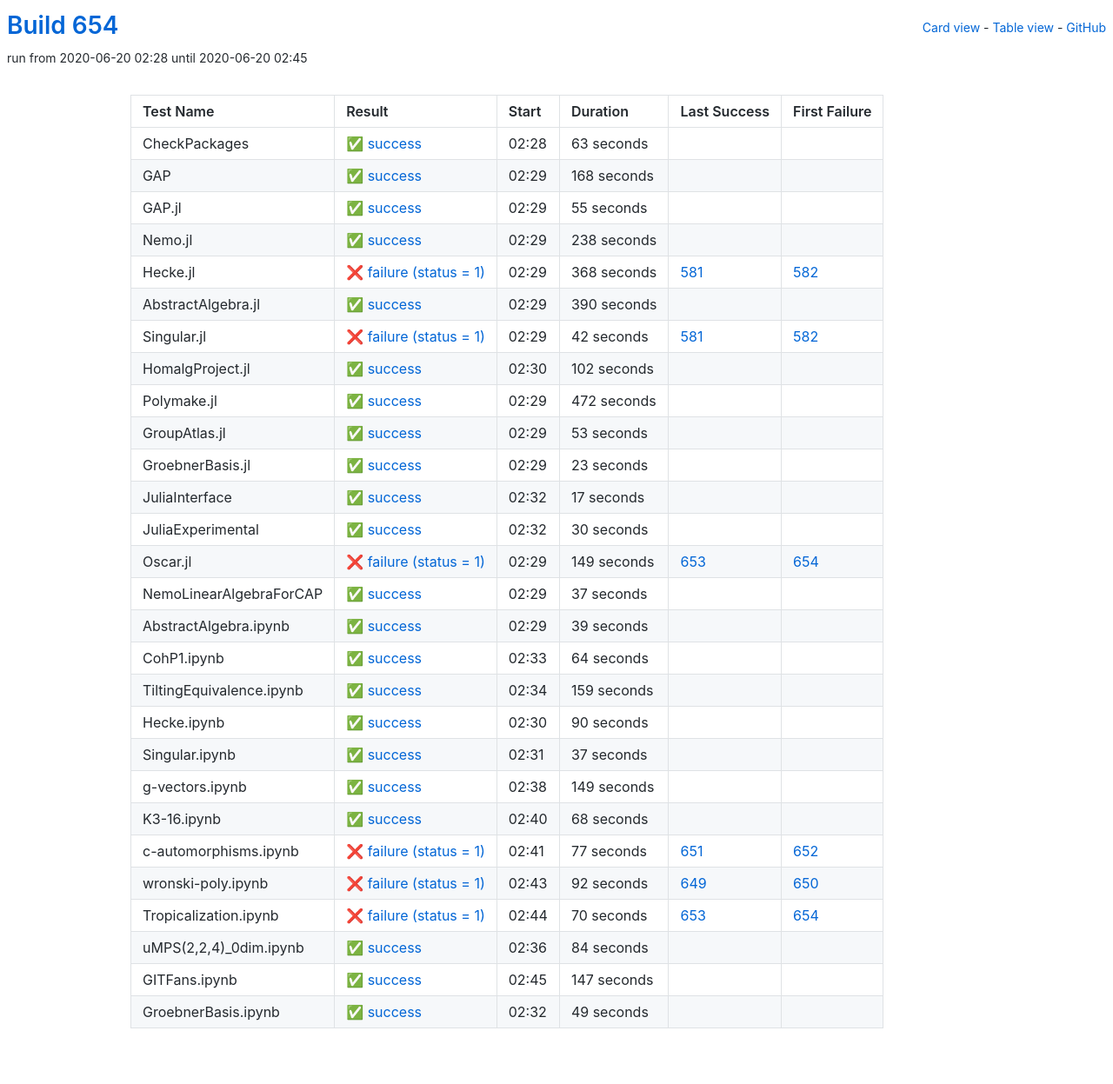
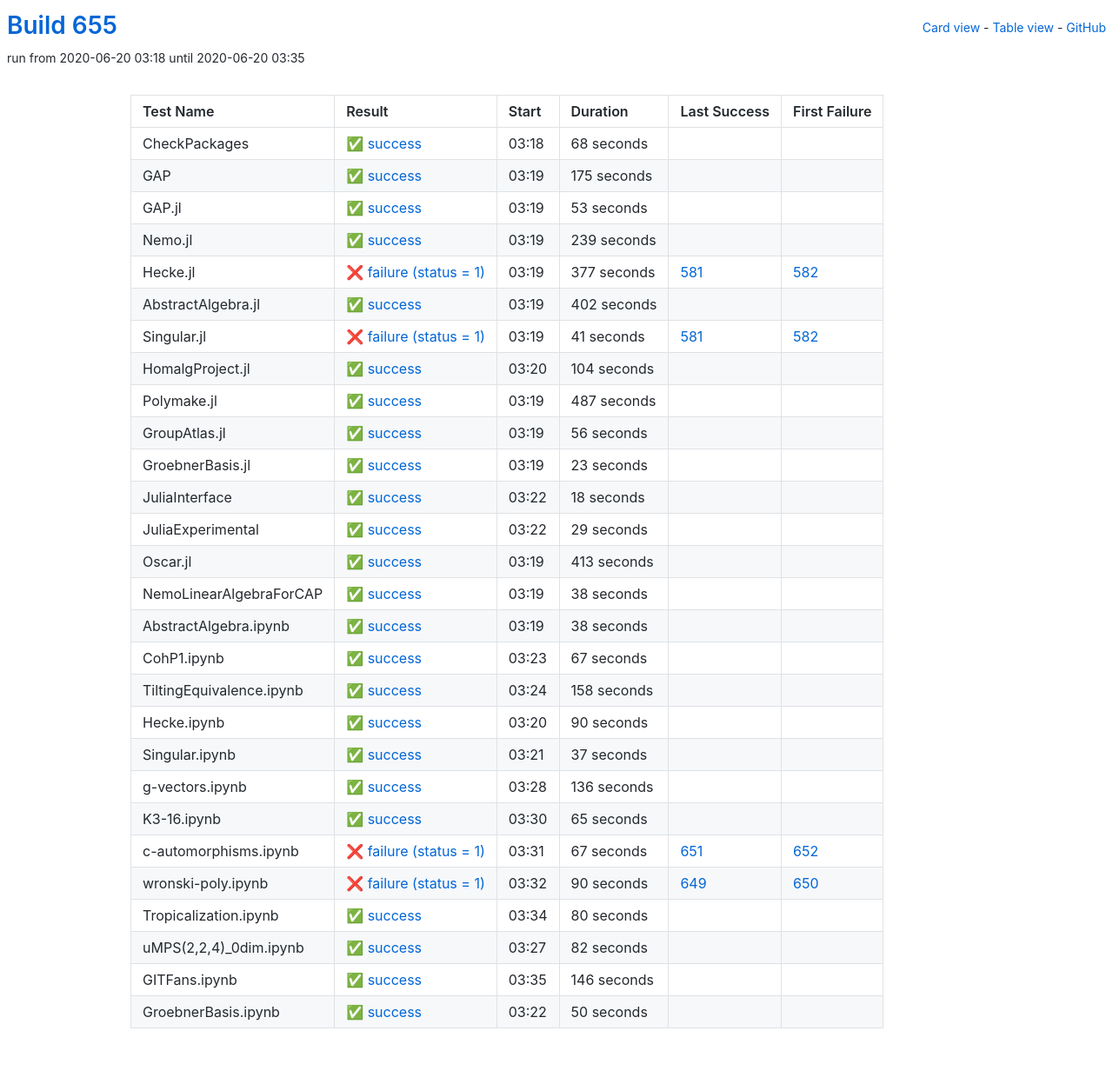
Before and after one commit to oscar-system/oscar-ci-status-1.4, a Jekyll site: the page built from table.html, in a window 1280 px wide. Shown: the whole page at 87% size. Built offline with Jekyll 4.4.1, drawn with Linux system fonts in a browser that asks for light colours.

Commit message:
Build #655

```diff
--- a/_data/ci.yml
+++ b/_data/ci.yml
@@ -1,6 +1,6 @@
 ---
-build: 654
-build_url: https://oscarci.mathematik.uni-kl.de/job/oscar-julia-1.4/654/
+build: 655
+build_url: https://oscarci.mathematik.uni-kl.de/job/oscar-julia-1.4/655/
 job: oscar-julia-1.4
 organization: oscar-system
 repo: oscar-ci-status-1.4
@@ -8,116 +8,32 @@ repourl: https://github.com/oscar-system/oscar-ci-status-1.4
 tests:
 - name: CheckPackages
   id: checkpackages
-  log: https://oscarci.mathematik.uni-kl.de/job/oscar-julia-1.4/654/artifact/logs/build-654/CheckPackages.log
-  start: 2020-06-20 02:28
+  log: https://oscarci.mathematik.uni-kl.de/job/oscar-julia-1.4/655/artifact/logs/build-655/CheckPackages.log
+  start: 2020-06-20 03:18
   success: true
   exitcode: 0
   status: success
-  duration: 63
+  duration: 68
   last_success: false
   last_success_url:
   first_failure: false
   first_failure_url:
 - name: GAP
   id: gap
-  log: https://oscarci.mathematik.uni-kl.de/job/oscar-julia-1.4/654/artifact/logs/build-654/GAP.log
-  start: 2020-06-20 02:29
+  log: https://oscarci.mathematik.uni-kl.de/job/oscar-julia-1.4/655/artifact/logs/build-655/GAP.log
+  start: 2020-06-20 03:19
   success: true
   exitcode: 0
   status: success
-  duration: 168
+  duration: 175
   last_success: false
   last_success_url:
   first_failure: false
   first_failure_url:
 - name: GAP.jl
   id: gap-jl
-  log: https://oscarci.mathematik.uni-kl.de/job/oscar-julia-1.4/654/artifact/logs/build-654/GAP.jl.log
-  start: 2020-06-20 02:29
-  success: true
-  exitcode: 0
-  status: success
-  duration: 55
-  last_success: false
-  last_success_url:
-  first_failure: false
-  first_failure_url:
-- name: Nemo.jl
-  id: nemo-jl
-  log: https://oscarci.mathematik.uni-kl.de/job/oscar-julia-1.4/654/artifact/logs/build-654/Nemo.jl.log
-  start: 2020-06-20 02:29
-  success: true
-  exitcode: 0
-  status: success
-  duration: 238
-  last_success: false
-  last_success_url:
-  first_failure: false
-  first_failure_url:
-- name: Hecke.jl
-  id: hecke-jl
-  log: https://oscarci.mathematik.uni-kl.de/job/oscar-julia-1.4/654/artifact/logs/build-654/Hecke.jl.log
-  start: 2020-06-20 02:29
-  success: false
-  exitcode: 1
-  status: failure
-  duration: 368
-  last_success: 581
-  last_success_url: https://oscarci.mathematik.uni-kl.de/job/oscar-julia-1.4/581/
-  first_failure: 582
-  first_failure_url: https://oscarci.mathematik.uni-kl.de/job/oscar-julia-1.4/582/
-- name: AbstractAlgebra.jl
-  id: abstractalgebra-jl
-  log: https://oscarci.mathematik.uni-kl.de/job/oscar-julia-1.4/654/artifact/logs/build-654/AbstractAlgebra.jl.log
-  start: 2020-06-20 02:29
-  success: true
-  exitcode: 0
-  status: success
-  duration: 390
-  last_success: false
-  last_success_url:
-  first_failure: false
-  first_failure_url:
-- name: Singular.jl
-  id: singular-jl
-  log: https://oscarci.mathematik.uni-kl.de/job/oscar-julia-1.4/654/artifact/logs/build-654/Singular.jl.log
-  start: 2020-06-20 02:29
-  success: false
-  exitcode: 1
-  status: failure
-  duration: 42
-  last_success: 581
-  last_success_url: https://oscarci.mathematik.uni-kl.de/job/oscar-julia-1.4/581/
-  first_failure: 582
-  first_failure_url: https://oscarci.mathematik.uni-kl.de/job/oscar-julia-1.4/582/
-- name: HomalgProject.jl
-  id: homalgproject-jl
-  log: https://oscarci.mathematik.uni-kl.de/job/oscar-julia-1.4/654/artifact/logs/build-654/HomalgProject.jl.log
-  start: 2020-06-20 02:30
-  success: true
-  exitcode: 0
-  status: success
-  duration: 102
-  last_success: false
-  last_success_url:
-  first_failure: false
-  first_failure_url:
-- name: Polymake.jl
-  id: polymake-jl
-  log: https://oscarci.mathematik.uni-kl.de/job/oscar-julia-1.4/654/artifact/logs/build-654/Polymake.jl.log
-  start: 2020-06-20 02:29
-  success: true
-  exitcode: 0
-  status: success
-  duration: 472
-  last_success: false
-  last_success_url:
-  first_failure: false
-  first_failure_url:
-- name: GroupAtlas.jl
-  id: groupatlas-jl
-  log: https://oscarci.mathematik.uni-kl.de/job/oscar-julia-1.4/654/artifact/logs/build-654/GroupAtlas.jl.log
-  start: 2020-06-20 02:29
+  log: https://oscarci.mathematik.uni-kl.de/job/oscar-julia-1.4/655/artifact/logs/build-655/GAP.jl.log
+  start: 2020-06-20 03:19
   success: true
   exitcode: 0
   status: success
@@ -126,10 +42,94 @@ tests:
   last_success_url:
   first_failure: false
   first_failure_url:
+- name: Nemo.jl
+  id: nemo-jl
+  log: https://oscarci.mathematik.uni-kl.de/job/oscar-julia-1.4/655/artifact/logs/build-655/Nemo.jl.log
+  start: 2020-06-20 03:19
+  success: true
+  exitcode: 0
+  status: success
+  duration: 239
+  last_success: false
+  last_success_url:
+  first_failure: false
+  first_failure_url:
+- name: Hecke.jl
+  id: hecke-jl
+  log: https://oscarci.mathematik.uni-kl.de/job/oscar-julia-1.4/655/artifact/logs/build-655/Hecke.jl.log
+  start: 2020-06-20 03:19
+  success: false
+  exitcode: 1
+  status: failure
+  duration: 377
+  last_success: 581
+  last_success_url: https://oscarci.mathematik.uni-kl.de/job/oscar-julia-1.4/581/
+  first_failure: 582
+  first_failure_url: https://oscarci.mathematik.uni-kl.de/job/oscar-julia-1.4/582/
+- name: AbstractAlgebra.jl
+  id: abstractalgebra-jl
+  log: https://oscarci.mathematik.uni-kl.de/job/oscar-julia-1.4/655/artifact/logs/build-655/AbstractAlgebra.jl.log
+  start: 2020-06-20 03:19
+  success: true
+  exitcode: 0
+  status: success
+  duration: 402
+  last_success: false
+  last_success_url:
+  first_failure: false
+  first_failure_url:
+- name: Singular.jl
+  id: singular-jl
+  log: https://oscarci.mathematik.uni-kl.de/job/oscar-julia-1.4/655/artifact/logs/build-655/Singular.jl.log
+  start: 2020-06-20 03:19
+  success: false
+  exitcode: 1
+  status: failure
+  duration: 41
+  last_success: 581
+  last_success_url: https://oscarci.mathematik.uni-kl.de/job/oscar-julia-1.4/581/
+  first_failure: 582
+  first_failure_url: https://oscarci.mathematik.uni-kl.de/job/oscar-julia-1.4/582/
+- name: HomalgProject.jl
+  id: homalgproject-jl
+  log: https://oscarci.mathematik.uni-kl.de/job/oscar-julia-1.4/655/artifact/logs/build-655/HomalgProject.jl.log
+  start: 2020-06-20 03:20
+  success: true
+  exitcode: 0
+  status: success
+  duration: 104
+  last_success: false
+  last_success_url:
+  first_failure: false
+  first_failure_url:
+- name: Polymake.jl
+  id: polymake-jl
+  log: https://oscarci.mathematik.uni-kl.de/job/oscar-julia-1.4/655/artifact/logs/build-655/Polymake.jl.log
+  start: 2020-06-20 03:19
+  success: true
+  exitcode: 0
+  status: success
+  duration: 487
+  last_success: false
+  last_success_url:
+  first_failure: false
+  first_failure_url:
+- name: GroupAtlas.jl
+  id: groupatlas-jl
+  log: https://oscarci.mathematik.uni-kl.de/job/oscar-julia-1.4/655/artifact/logs/build-655/GroupAtlas.jl.log
+  start: 2020-06-20 03:19
+  success: true
+  exitcode: 0
+  status: success
+  duration: 56
+  last_success: false
+  last_success_url:
+  first_failure: false
+  first_failure_url:
 - name: GroebnerBasis.jl
   id: groebnerbasis-jl
-  log: https://oscarci.mathematik.uni-kl.de/job/oscar-julia-1.4/654/artifact/logs/build-654/GroebnerBasis.jl.log
-  start: 2020-06-20 02:29
+  log: https://oscarci.mathematik.uni-kl.de/job/oscar-julia-1.4/655/artifact/logs/build-655/GroebnerBasis.jl.log
+  start: 2020-06-20 03:19
   success: true
   exitcode: 0
   status: success
@@ -140,92 +140,92 @@ tests:
   first_failure_url:
 - name: JuliaInterface
   id: juliainterface
-  log: https://oscarci.mathematik.uni-kl.de/job/oscar-julia-1.4/654/artifact/logs/build-654/JuliaInterface.log
-  start: 2020-06-20 02:32
+  log: https://oscarci.mathematik.uni-kl.de/job/oscar-julia-1.4/655/artifact/logs/build-655/JuliaInterface.log
+  start: 2020-06-20 03:22
   success: true
   exitcode: 0
   status: success
-  duration: 17
+  duration: 18
   last_success: false
   last_success_url:
   first_failure: false
   first_failure_url:
 - name: JuliaExperimental
   id: juliaexperimental
-  log: https://oscarci.mathematik.uni-kl.de/job/oscar-julia-1.4/654/artifact/logs/build-654/JuliaExperimental.log
-  start: 2020-06-20 02:32
+  log: https://oscarci.mathematik.uni-kl.de/job/oscar-julia-1.4/655/artifact/logs/build-655/JuliaExperimental.log
+  start: 2020-06-20 03:22
   success: true
   exitcode: 0
   status: success
-  duration: 30
+  duration: 29
   last_success: false
   last_success_url:
   first_failure: false
   first_failure_url:
 - name: Oscar.jl
   id: oscar-jl
-  log: https://oscarci.mathematik.uni-kl.de/job/oscar-julia-1.4/654/artifact/logs/build-654/Oscar.jl.log
-  start: 2020-06-20 02:29
-  success: false
-  exitcode: 1
-  status: failure
-  duration: 149
-  last_success: 653
-  last_success_url: https://oscarci.mathematik.uni-kl.de/job/oscar-julia-1.4/653/
-  first_failure: 654
-  first_failure_url: https://oscarci.mathematik.uni-kl.de/job/oscar-julia-1.4/654/
-- name: NemoLinearAlgebraForCAP
-  id: nemolinearalgebraforcap
-  log: https://oscarci.mathematik.uni-kl.de/job/oscar-julia-1.4/654/artifact/logs/build-654/NemoLinearAlgebraForCAP.log
-  start: 2020-06-20 02:29
+  log: https://oscarci.mathematik.uni-kl.de/job/oscar-julia-1.4/655/artifact/logs/build-655/Oscar.jl.log
+  start: 2020-06-20 03:19
   success: true
   exitcode: 0
   status: success
-  duration: 37
+  duration: 413
+  last_success: false
+  last_success_url:
+  first_failure: false
+  first_failure_url:
+- name: NemoLinearAlgebraForCAP
+  id: nemolinearalgebraforcap
+  log: https://oscarci.mathematik.uni-kl.de/job/oscar-julia-1.4/655/artifact/logs/build-655/NemoLinearAlgebraForCAP.log
+  start: 2020-06-20 03:19
+  success: true
+  exitcode: 0
+  status: success
+  duration: 38
   last_success: false
   last_success_url:
   first_failure: false
   first_failure_url:
 - name: AbstractAlgebra.ipynb
   id: abstractalgebra-ipynb
-  log: https://oscarci.mathematik.uni-kl.de/job/oscar-julia-1.4/654/artifact/logs/build-654/AbstractAlgebra.ipynb.log
-  start: 2020-06-20 02:29
+  log: https://oscarci.mathematik.uni-kl.de/job/oscar-julia-1.4/655/artifact/logs/build-655/AbstractAlgebra.ipynb.log
+  start: 2020-06-20 03:19
   success: true
   exitcode: 0
   status: success
-  duration: 39
+  duration: 38
   last_success: false
   last_success_url:
   first_failure: false
   first_failure_url:
 - name: CohP1.ipynb
   id: cohp1-ipynb
-  log: https://oscarci.mathematik.uni-kl.de/job/oscar-julia-1.4/654/artifact/logs/build-654/CohP1.ipynb.log
-  start: 2020-06-20 02:33
+  log: https://oscarci.mathematik.uni-kl.de/job/oscar-julia-1.4/655/artifact/logs/build-655/CohP1.ipynb.log
+  start: 2020-06-20 03:23
   success: true
   exitcode: 0
   status: success
-  duration: 64
+  duration: 67
   last_success: false
   last_success_url:
   first_failure: false
   first_failure_url:
 - name: TiltingEquivalence.ipynb
   id: tiltingequivalence-ipynb
-  log: https://oscarci.mathematik.uni-kl.de/job/oscar-julia-1.4/654/artifact/logs/build-654/TiltingEquivalence.ipynb.log
-  start: 2020-06-20 02:34
+  log: https://oscarci.mathematik.uni-kl.de/job/oscar-julia-1.4/655/artifact/logs/build-655/TiltingEquivalence.ipynb.log
+  start: 2020-06-20 03:24
   success: true
   exitcode: 0
   status: success
-  duration: 159
+  duration: 158
   last_success: false
   last_success_url:
   first_failure: false
   first_failure_url:
 - name: Hecke.ipynb
   id: hecke-ipynb
-  log: https://oscarci.mathematik.uni-kl.de/job/oscar-julia-1.4/654/artifact/logs/build-654/Hecke.ipynb.log
-  start: 2020-06-20 02:30
+  log: https://oscarci.mathematik.uni-kl.de/job/oscar-julia-1.4/655/artifact/logs/build-655/Hecke.ipynb.log
+  start: 2020-06-20 03:20
   success: true
   exitcode: 0
   status: success
@@ -236,8 +236,8 @@ tests:
   first_failure_url:
 - name: Singular.ipynb
   id: singular-ipynb
-  log: https://oscarci.mathematik.uni-kl.de/job/oscar-julia-1.4/654/artifact/logs/build-654/Singular.ipynb.log
-  start: 2020-06-20 02:31
+  log: https://oscarci.mathematik.uni-kl.de/job/oscar-julia-1.4/655/artifact/logs/build-655/Singular.ipynb.log
+  start: 2020-06-20 03:21
   success: true
   exitcode: 0
   status: success
@@ -248,96 +248,96 @@ tests:
   first_failure_url:
 - name: g-vectors.ipynb
   id: g-vectors-ipynb
-  log: https://oscarci.mathematik.uni-kl.de/job/oscar-julia-1.4/654/artifact/logs/build-654/g-vectors.ipynb.log
-  start: 2020-06-20 02:38
+  log: https://oscarci.mathematik.uni-kl.de/job/oscar-julia-1.4/655/artifact/logs/build-655/g-vectors.ipynb.log
+  start: 2020-06-20 03:28
   success: true
   exitcode: 0
   status: success
-  duration: 149
+  duration: 136
   last_success: false
   last_success_url:
   first_failure: false
   first_failure_url:
 - name: K3-16.ipynb
   id: k3-16-ipynb
-  log: https://oscarci.mathematik.uni-kl.de/job/oscar-julia-1.4/654/artifact/logs/build-654/K3-16.ipynb.log
-  start: 2020-06-20 02:40
+  log: https://oscarci.mathematik.uni-kl.de/job/oscar-julia-1.4/655/artifact/logs/build-655/K3-16.ipynb.log
+  start: 2020-06-20 03:30
   success: true
   exitcode: 0
   status: success
-  duration: 68
+  duration: 65
   last_success: false
   last_success_url:
   first_failure: false
   first_failure_url:
 - name: c-automorphisms.ipynb
   id: c-automorphisms-ipynb
-  log: https://oscarci.mathematik.uni-kl.de/job/oscar-julia-1.4/654/artifact/logs/build-654/c-automorphisms.ipynb.log
-  start: 2020-06-20 02:41
+  log: https://oscarci.mathematik.uni-kl.de/job/oscar-julia-1.4/655/artifact/logs/build-655/c-automorphisms.ipynb.log
+  start: 2020-06-20 03:31
   success: false
   exitcode: 1
   status: failure
-  duration: 77
+  duration: 67
   last_success: 651
   last_success_url: https://oscarci.mathematik.uni-kl.de/job/oscar-julia-1.4/651/
   first_failure: 652
   first_failure_url: https://oscarci.mathematik.uni-kl.de/job/oscar-julia-1.4/652/
 - name: wronski-poly.ipynb
   id: wronski-poly-ipynb
-  log: https://oscarci.mathematik.uni-kl.de/job/oscar-julia-1.4/654/artifact/logs/build-654/wronski-poly.ipynb.log
-  start: 2020-06-20 02:43
+  log: https://oscarci.mathematik.uni-kl.de/job/oscar-julia-1.4/655/artifact/logs/build-655/wronski-poly.ipynb.log
+  start: 2020-06-20 03:32
   success: false
   exitcode: 1
   status: failure
-  duration: 92
+  duration: 90
   last_success: 649
   last_success_url: https://oscarci.mathematik.uni-kl.de/job/oscar-julia-1.4/649/
   first_failure: 650
   first_failure_url: https://oscarci.mathematik.uni-kl.de/job/oscar-julia-1.4/650/
 - name: Tropicalization.ipynb
   id: tropicalization-ipynb
-  log: https://oscarci.mathematik.uni-kl.de/job/oscar-julia-1.4/654/artifact/logs/build-654/Tropicalization.ipynb.log
-  start: 2020-06-20 02:44
-  success: false
-  exitcode: 1
-  status: failure
-  duration: 70
-  last_success: 653
-  last_success_url: https://oscarci.mathematik.uni-kl.de/job/oscar-julia-1.4/653/
-  first_failure: 654
-  first_failure_url: https://oscarci.mathematik.uni-kl.de/job/oscar-julia-1.4/654/
-- name: uMPS(2,2,4)_0dim.ipynb
-  id: umps-2-2-4-0dim-ipynb
-  log: https://oscarci.mathematik.uni-kl.de/job/oscar-julia-1.4/654/artifact/logs/build-654/uMPS-2-2-4-_0dim.ipynb.log
-  start: 2020-06-20 02:36
+  log: https://oscarci.mathematik.uni-kl.de/job/oscar-julia-1.4/655/artifact/logs/build-655/Tropicalization.ipynb.log
+  start: 2020-06-20 03:34
   success: true
   exitcode: 0
   status: success
-  duration: 84
+  duration: 80
+  last_success: false
+  last_success_url:
+  first_failure: false
+  first_failure_url:
+- name: uMPS(2,2,4)_0dim.ipynb
+  id: umps-2-2-4-0dim-ipynb
+  log: https://oscarci.mathematik.uni-kl.de/job/oscar-julia-1.4/655/artifact/logs/build-655/uMPS-2-2-4-_0dim.ipynb.log
+  start: 2020-06-20 03:27
+  success: true
+  exitcode: 0
+  status: success
+  duration: 82
   last_success: false
   last_success_url:
   first_failure: false
   first_failure_url:
 - name: GITFans.ipynb
   id: gitfans-ipynb
-  log: https://oscarci.mathematik.uni-kl.de/job/oscar-julia-1.4/654/artifact/logs/build-654/GITFans.ipynb.log
-  start: 2020-06-20 02:45
+  log: https://oscarci.mathematik.uni-kl.de/job/oscar-julia-1.4/655/artifact/logs/build-655/GITFans.ipynb.log
+  start: 2020-06-20 03:35
   success: true
   exitcode: 0
   status: success
-  duration: 147
+  duration: 146
   last_success: false
   last_success_url:
   first_failure: false
   first_failure_url:
 - name: GroebnerBasis.ipynb
   id: groebnerbasis-ipynb
-  log: https://oscarci.mathematik.uni-kl.de/job/oscar-julia-1.4/654/artifact/logs/build-654/GroebnerBasis.ipynb.log
-  start: 2020-06-20 02:32
+  log: https://oscarci.mathematik.uni-kl.de/job/oscar-julia-1.4/655/artifact/logs/build-655/GroebnerBasis.ipynb.log
+  start: 2020-06-20 03:22
   success: true
   exitcode: 0
   status: success
-  duration: 49
+  duration: 50
   last_success: false
   last_success_url:
   first_failure: false
```
Also changed, not shown: README.md.
